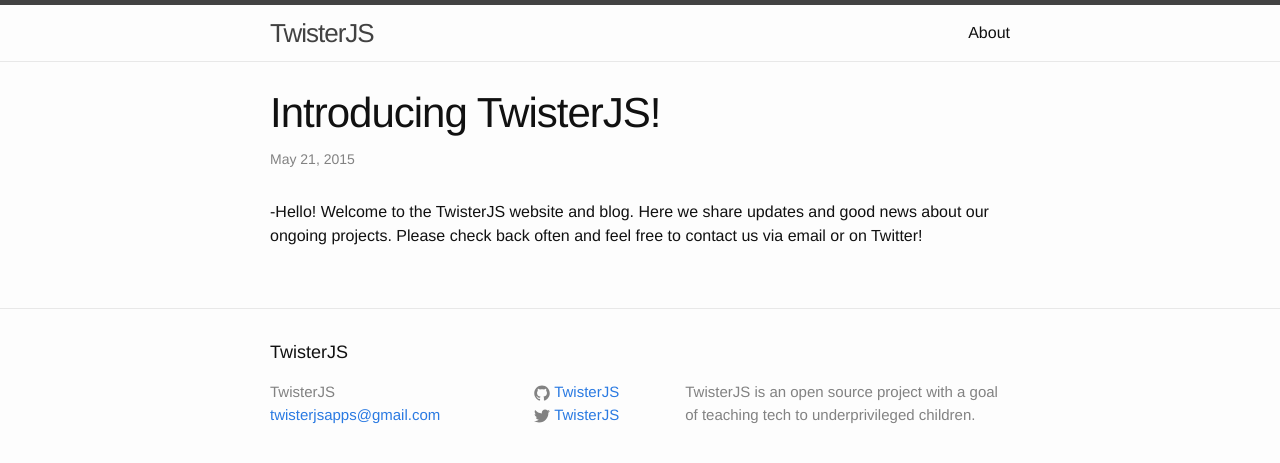
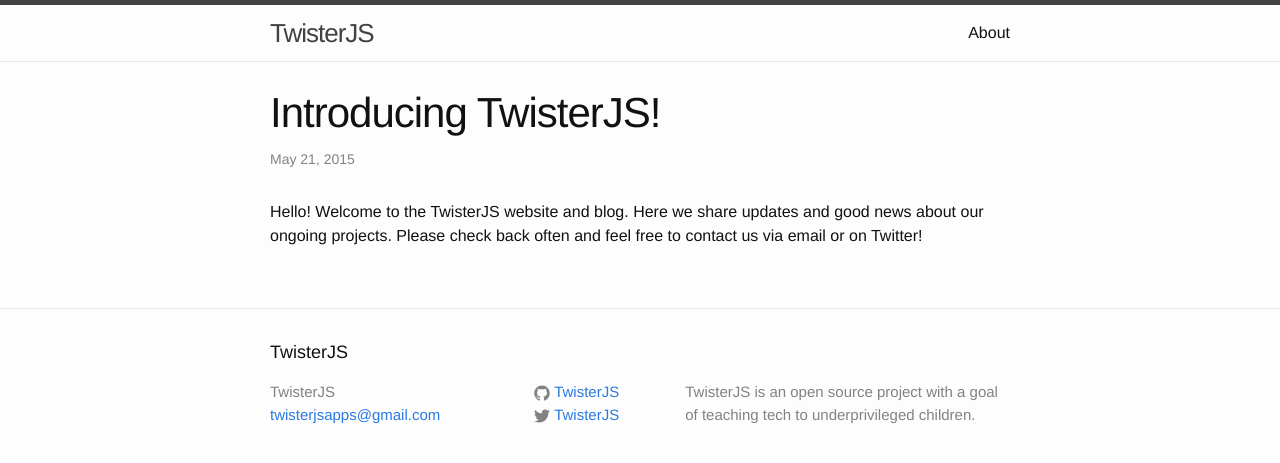
Before and after one commit to TwisterJS/TwisterJS.github.io, a Jekyll site: the page built from _posts/2015-05-21-welcome.md, in a window 1280 px wide. Shown: the top 463 px of the page. Built offline with Jekyll 4.4.1, drawn with Linux system fonts in a browser that asks for light colours.

Commit message:
removing dash ç

```diff
--- a/_posts/2015-05-21-welcome.md
+++ b/_posts/2015-05-21-welcome.md
@@ -4,4 +4,4 @@ title:  "Introducing TwisterJS!"
 date: 2015-05-21
 categories:
 ---
--Hello! Welcome to the TwisterJS website and blog. Here we share updates and good news about our ongoing projects. Please check back often and feel free to contact us via email or on Twitter!
+Hello! Welcome to the TwisterJS website and blog. Here we share updates and good news about our ongoing projects. Please check back often and feel free to contact us via email or on Twitter!
```
